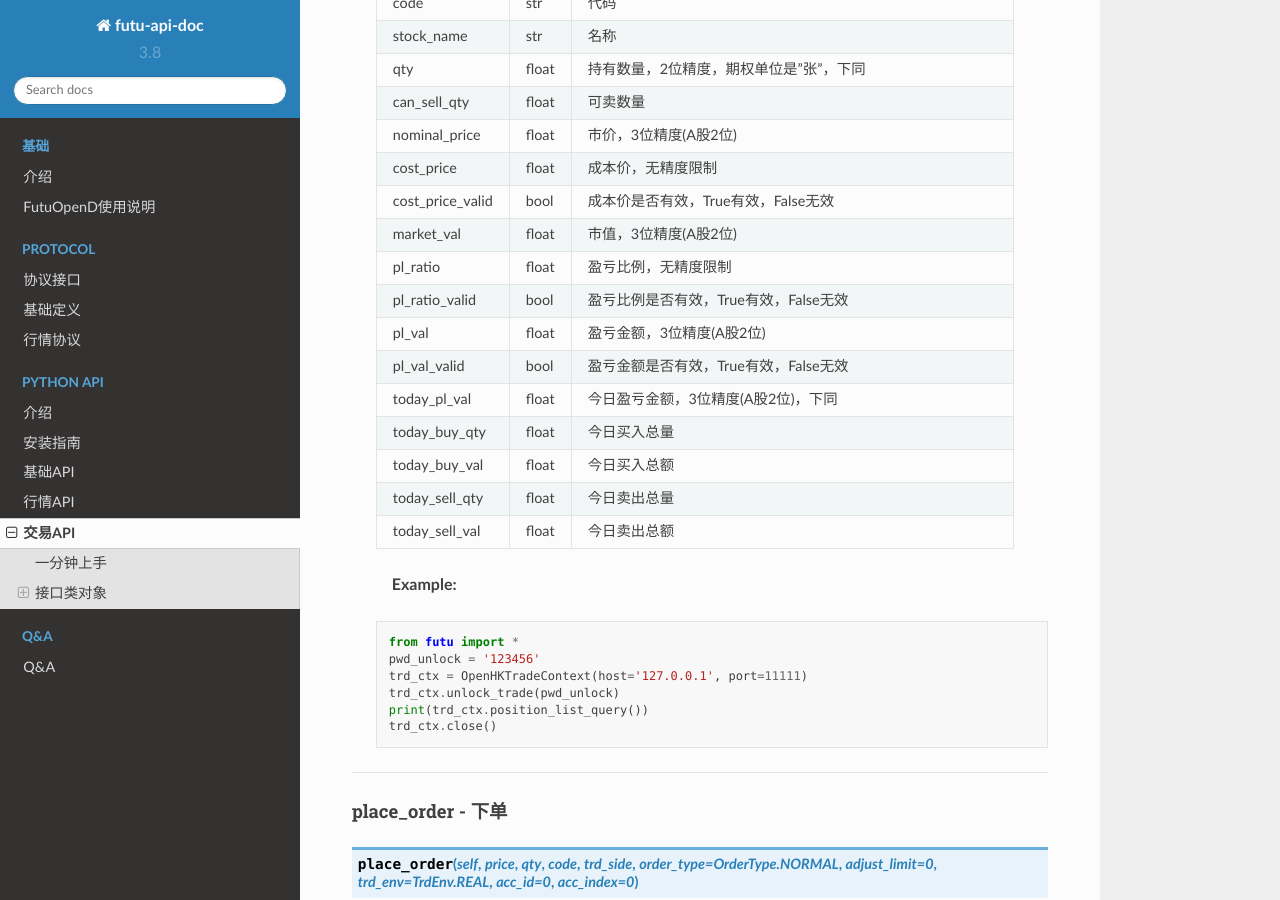
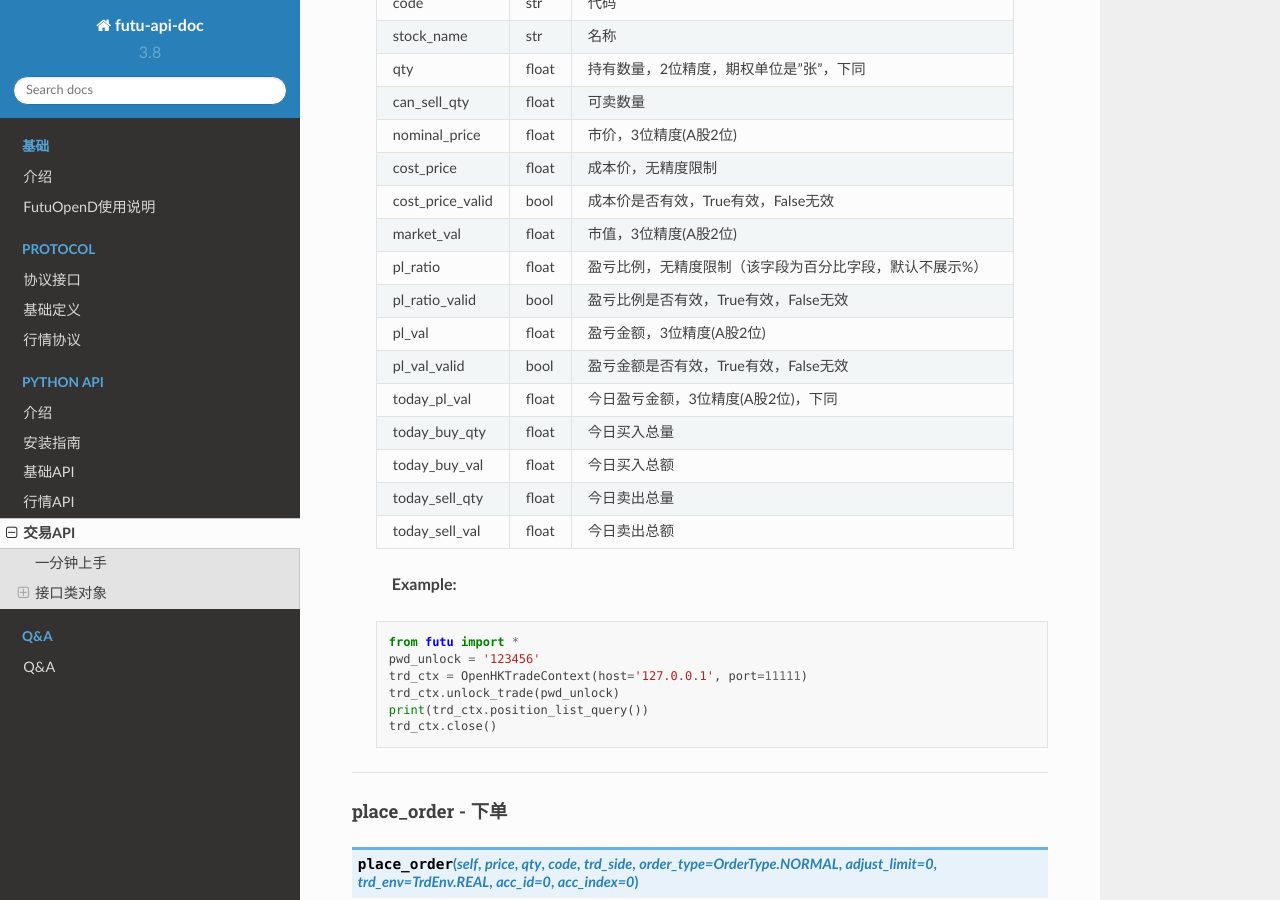
Before and after one commit to FutunnOpen/futu-api-doc, a Sphinx documentation site: the page built from doc_maker/source/api/Trade_API.rst, in a window 1280 px wide and 900 px high, scrolled down 3781 px. Built offline with Sphinx 7.4.7 and the Read the Docs theme 2.0.0, drawn with Linux system fonts in a browser that asks for light colours; pages that are not in the unit, such as notebooks, are missing from menus.

Commit message:
交易的协议字段注释统一：百分比类型的字段

```diff
--- a/doc_maker/source/api/Trade_API.rst
+++ b/doc_maker/source/api/Trade_API.rst
@@ -195,7 +195,7 @@ position_list_query - 获取账户持仓列表
  cost_price                   float        	成本价，无精度限制
  cost_price_valid             bool          成本价是否有效，True有效，False无效
  market_val                   float         市值，3位精度(A股2位)
- pl_ratio                     float         盈亏比例，无精度限制
+ pl_ratio                     float         盈亏比例，无精度限制（该字段为百分比字段，默认不展示%）
  pl_ratio_valid               bool          盈亏比例是否有效，True有效，False无效
  pl_val                       float         盈亏金额，3位精度(A股2位)
  pl_val_valid                 bool          盈亏金额是否有效，True有效，False无效
--- a/doc_maker/source/protocol/base_define.rst
+++ b/doc_maker/source/protocol/base_define.rst
@@ -1195,7 +1195,7 @@ Position - 账户持仓
 		optional double costPrice = 8; //成本价，无精度限制，如果没传，代表此时此值无效
 		required double val = 9; //市值，3位精度
 		required double plVal = 10; //盈亏金额，3位精度
-		optional double plRatio = 11; //盈亏比例，无精度限制，如果没传，代表此时此值无效
+		optional double plRatio = 11; //盈亏比例，无精度限制，如果没传，代表此时此值无效（该字段为百分比字段，默认不展示%）
 
 		//以下是此持仓今日统计
 		optional double td_plVal = 21; //今日盈亏金额，3位精度，下同
```
